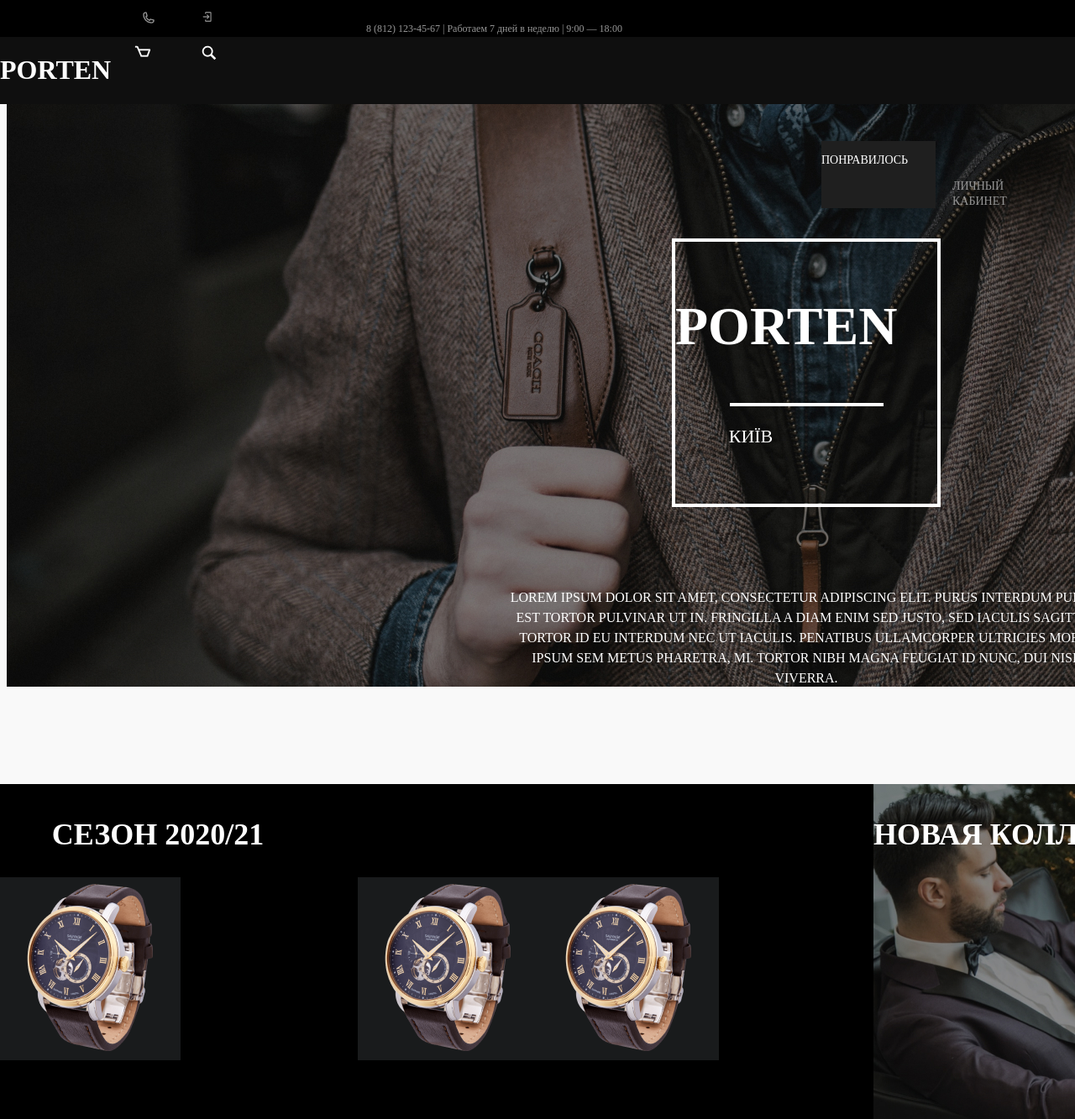
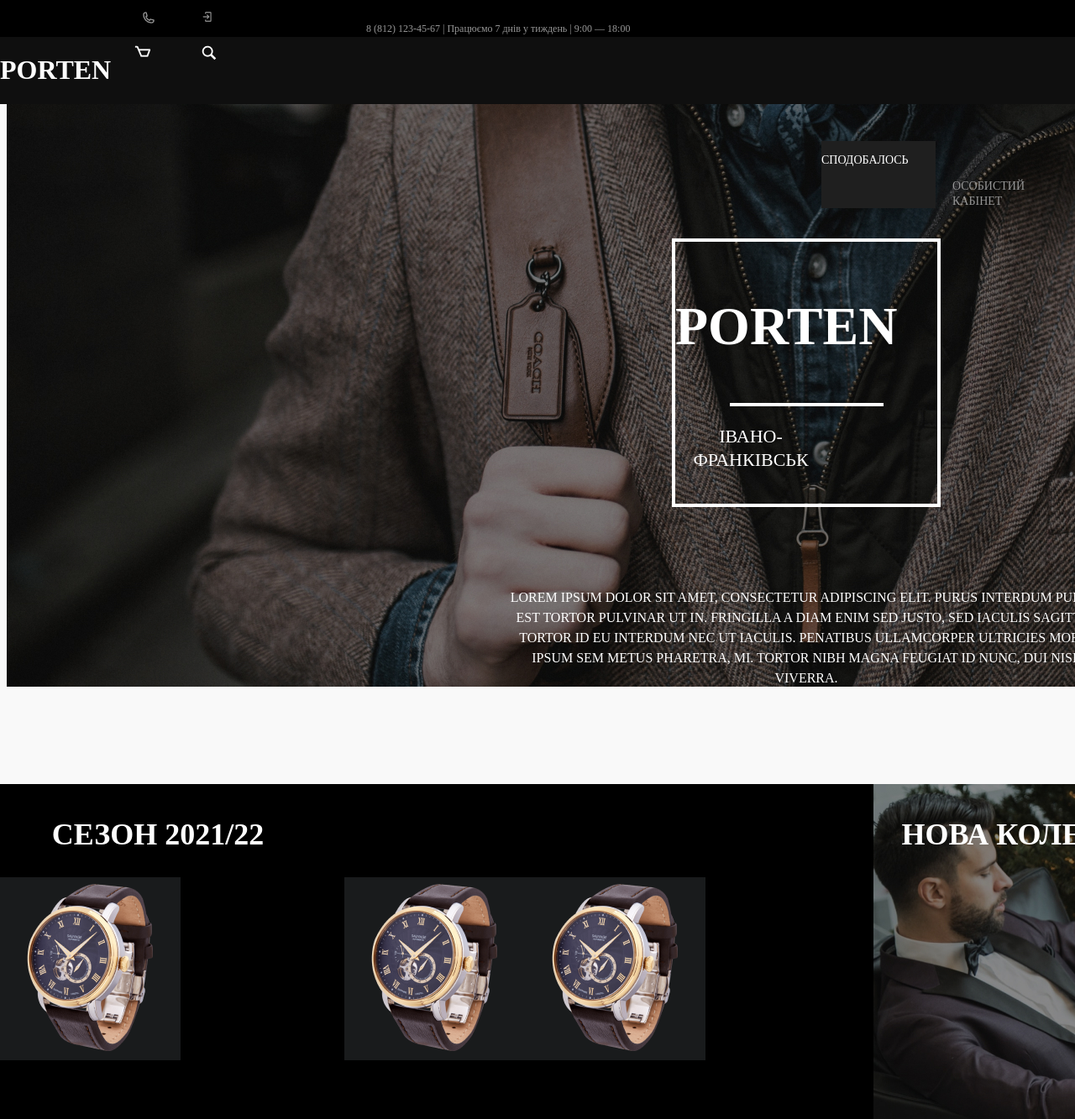
Before and after one commit to andrij19941/lab, a plain HTML site: page index.html in a window 1280 px wide. Shown: the top 1333 px of the page at 84% size. Drawn offline with Linux system fonts and the light colour scheme.

Commit message:
Add files via upload

```diff
--- a/index.html
+++ b/index.html
@@ -11,11 +11,11 @@
     <div class="info">
         <img src="./foto/Vector (8).png" class="vector1">
         <p class="grafik">
-            8 (812) 123-45-67    |    Работаем 7 дней в неделю    |    9:00 — 18:00
+            8 (812) 123-45-67    |    Працюємо 7 днів у тиждень    |    9:00 — 18:00
         </p>
         <img src="./foto/ic_sharp-log-in.png" class="vector2">
         <p class="login">
-            Войти / Регистрация
+            Вхід / Реєстрація
         </p>
 
     </div>
@@ -26,11 +26,11 @@
         <div class="vvvv">
             <div class="Rectangle5">
                 <p class="cccc">
-                Понравилось
+                Сподобалось
                 </p>
             </div>
-            <p class="dddd">личный кабинет</p>
-            <p class="ffff">настройки</p>
+            <p class="dddd">Особистий кабінет</p>
+            <p class="ffff">Налаштування</p>
         </div>
         <img src="./foto/Vector (9).png" class="vector9">
         <img src="./foto/Vector (10).png" class="vector10">
@@ -40,7 +40,7 @@
             <div class="kyiv">
                 <h2>PORTEN</h2>
                 <hr>
-                <h3>Київ</h3>
+                <h3>Івано-Франківськ</h3>
             </div>
             <p class="lorem">
                 Lorem ipsum dolor sit amet, consectetur adipiscing elit. Purus interdum purus, est tortor pulvinar ut in. Fringilla a diam enim sed justo, sed iaculis sagittis. Tortor id eu interdum nec ut iaculis. Penatibus ullamcorper ultricies morbi ipsum sem metus pharetra, mi. Tortor nibh magna feugiat id nunc, dui nisl viverra.
@@ -49,13 +49,13 @@
     </div>
     <div>
         <div class="seasone">
-            <p class="text1">СЕЗОН 2020/21</p>
+            <p class="text1">СЕЗОН 2021/22</p>
             <div class="oclock" style="display: flex; ">
                 <div class="oclock1">
                     <img src="./foto/62050 1.png" class="foto-oclock">
 
                 </div>
-                <span>Louis XVI ATHOS 165 000 руб.</span>
+                <span>Louis XVI ATHOS 13500грн.</span>
 
                 <div class="oclock1">
                     <img src="./foto/62050 1.png" class="foto-oclock">
@@ -66,7 +66,7 @@
             </div>
         </div>
     <div class="man2" style="background: url(./foto/man2.jpg) ;" >
-        <p class="nova-colection">Новая коллекция</p>
+        <p class="nova-colection">Нова колекція</p>
         <hr>
     </div>
 
```
